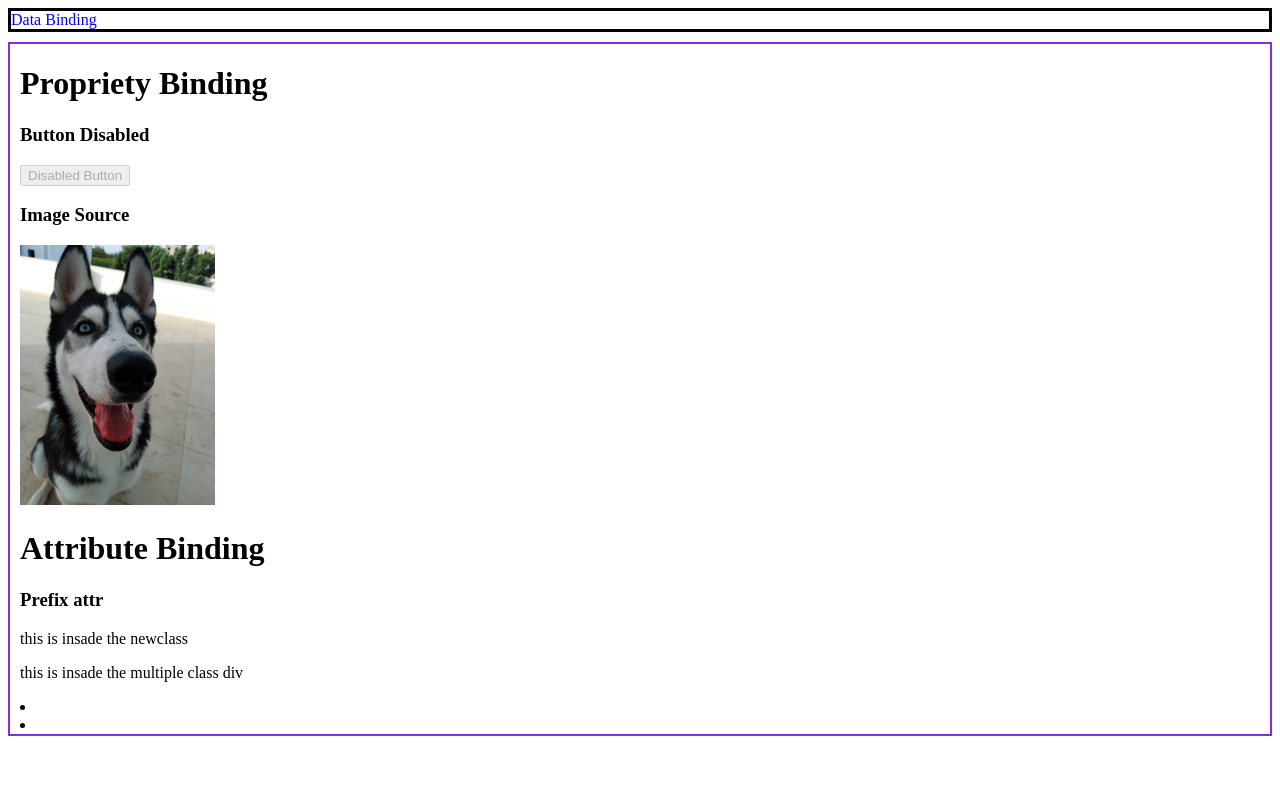
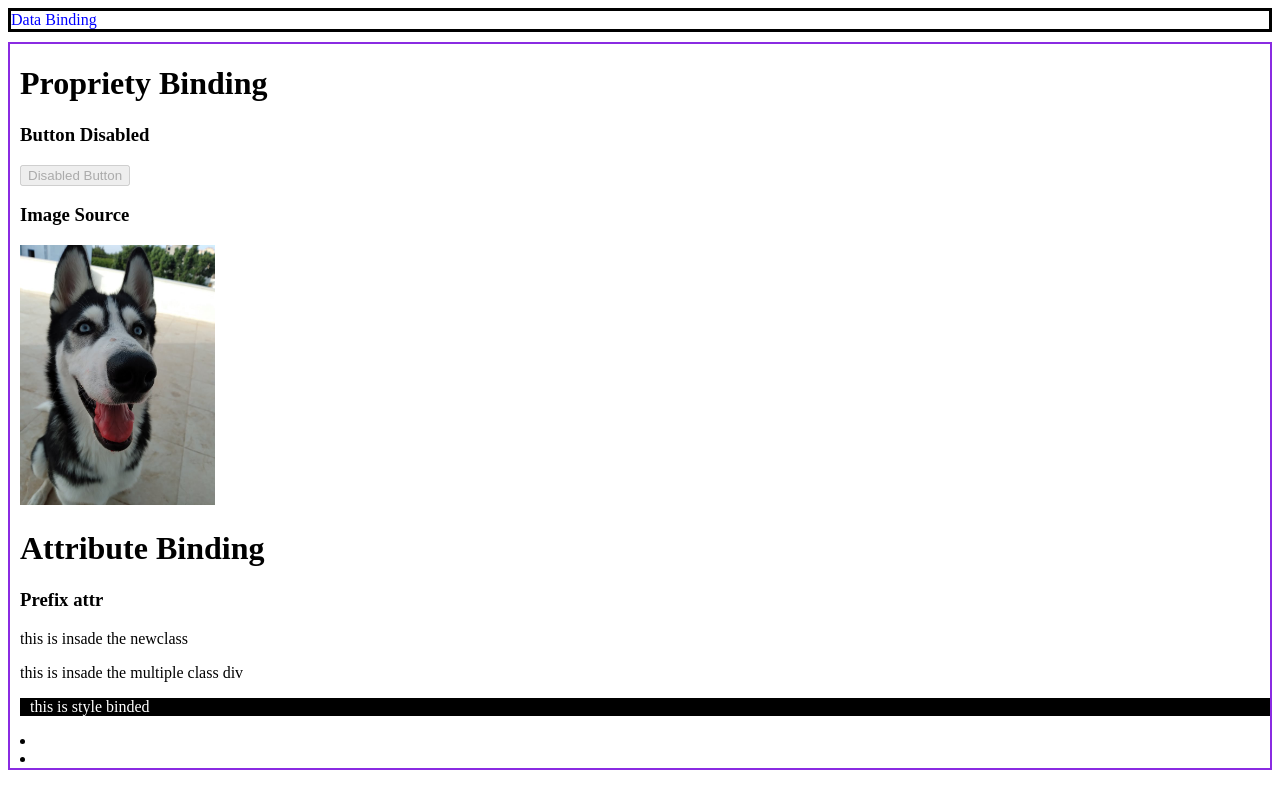
Before and after one commit to mchib031/Angular-Experiment, an Angular app in the folder Testing/testing-app/: page / in a window 1280 px wide. Built offline with nearby package versions, Linux system fonts and the light colour scheme.

Commit message:
class binding

```diff
--- a/Testing/testing-app/src/app/content/content.component.html
+++ b/Testing/testing-app/src/app/content/content.component.html
@@ -14,6 +14,10 @@
 <div [class]="{'newClass':false, 'anotherClass':true}">
   <p>this is insade the multiple class div</p>
 </div>
+<!style binding>
+<div [style]="divstyle">
+  <p>this is style binded</p>
+</div>
 <b></b>
 <li></li>
 <b></b>
--- a/Testing/testing-app/src/app/content/content.component.ts
+++ b/Testing/testing-app/src/app/content/content.component.ts
@@ -14,6 +14,7 @@ export class ContentComponent implements OnInit {
   //class binding
   //we don't remove the propriety div but we remove the css class
   newClass= true;
+  divstyle = 'color :white; background-color: black; padding-left:10px;'
   constructor() { }
 
   ngOnInit(): void {
```
